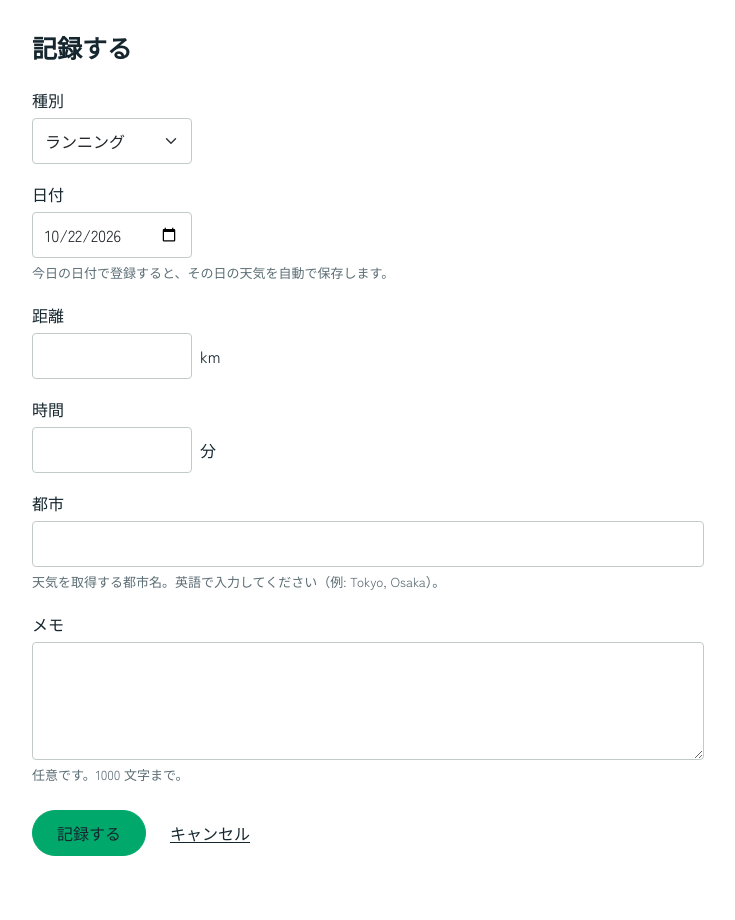
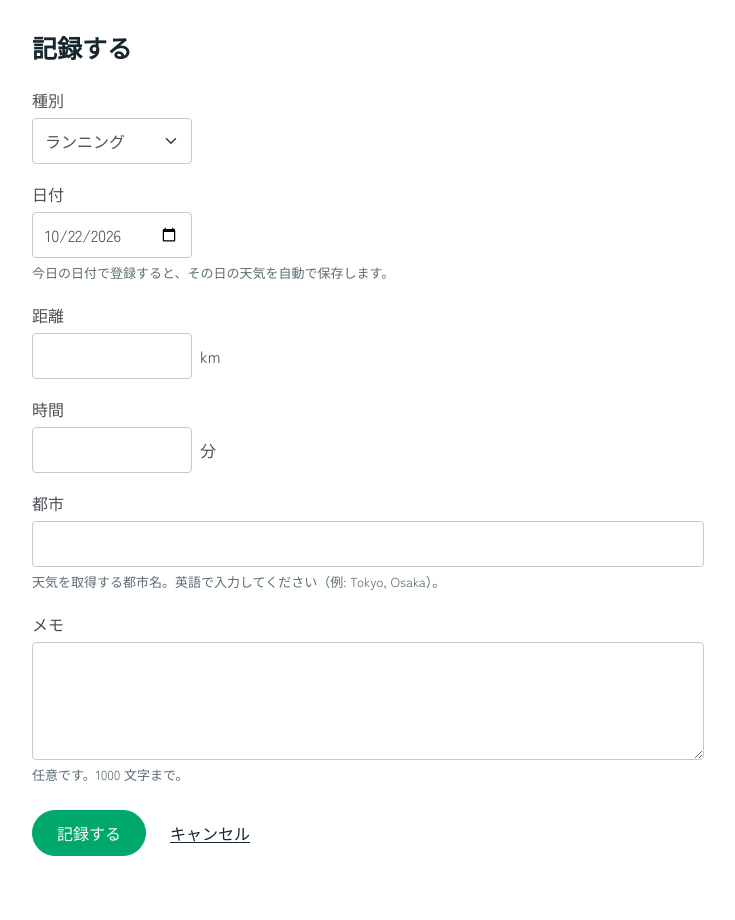
Before and after one commit to YuukiYamano/runningApp, a Django app: page /records/new/ in a window 1280 px wide. Shown: the part 60-980 px from the top of the page, without its empty margins (272-1007 px from the left). Run offline with Django 5.2, Linux system fonts and the light colour scheme; the visitor is signed in with stand-in values (Sample User, id 1).

Commit message:
CSS修正

```diff
--- a/static/css/style.css
+++ b/static/css/style.css
@@ -2,6 +2,7 @@
 :root {
   /* インク（文字・ボタン・罫線）—— 彩度のある色は使わない */
   --ink:        #15262E;
+  --text:       #4D5156;  /* 本文の文字色 */
   --ink-soft:   #5C6E75;
   --ink-faint:  #8E9C9F;
 
@@ -19,10 +20,11 @@
 
   /* 操作の色（ボタン・メッセージ）*/
   --action:       #00A86B;  /* 主ボタン・成功メッセージ */
-  --action-hover: #0DB878;  /* ホバーは明るくする（暗くするとインク文字のコントラストが下がる）*/
+  --action-hover: #009660;
   --accent:       #FF5F1F;  /* 「最初の記録をつける」（空の状態）のボタンのみ */
   --accent-hover: #FF7A45;
-  --on-accent:    var(--ink);  /* 上の 2 色の上に置く文字色。白だとコントラスト 3:1 台で足りない */
+  --on-action:    #FFFFFF;     /* 緑ボタンの文字色 */
+  --on-accent:    var(--ink);  /* オレンジの上に置く文字色。白だとコントラスト 3:1 台で足りない */
 
   --danger:     #9B2C2C;  /* 削除ボタン・警告/エラーメッセージ */
 
@@ -41,7 +43,7 @@
 body {
   font-family: "Zen Kaku Gothic New", -apple-system, "Hiragino Sans",
                "Noto Sans JP", sans-serif;
-  color: var(--ink);
+  color: var(--text);
   background: var(--paper);
   line-height: 1.75;
   font-size: 16px;
@@ -51,6 +53,11 @@ body {
 .num { font-variant-numeric: tabular-nums; }
 
 h1, h2, h3 { font-weight: 700; }
+
+/* 見出し・大きな数字は本文より濃いインク色のまま */
+h1, h2, h3,
+.detail-date, .detail-distance, .month-total,
+.record-row .distance, .weather-panel .label { color: var(--ink); }
 .page-title    { font-size: 25px; margin-bottom: var(--s5); }
 .section-title { font-size: 20px; margin-bottom: var(--s3); }
 .meta { font-size: 13px; line-height: 1.6; color: var(--ink-soft); }
@@ -76,16 +83,16 @@ h1, h2, h3 { font-weight: 700; }
   font-weight: 500;
 }
 .btn-primary {
-  --bs-btn-color: var(--on-accent);
+  --bs-btn-color: var(--on-action);
   --bs-btn-bg: var(--action);
   --bs-btn-border-color: var(--action);
-  --bs-btn-hover-color: var(--on-accent);
+  --bs-btn-hover-color: var(--on-action);
   --bs-btn-hover-bg: var(--action-hover);
   --bs-btn-hover-border-color: var(--action-hover);
-  --bs-btn-active-color: var(--on-accent);
+  --bs-btn-active-color: var(--on-action);
   --bs-btn-active-bg: var(--action-hover);
   --bs-btn-active-border-color: var(--action-hover);
-  --bs-btn-disabled-color: var(--on-accent);
+  --bs-btn-disabled-color: var(--on-action);
   --bs-btn-disabled-bg: var(--action);
   --bs-btn-disabled-border-color: var(--action);
 }
@@ -130,6 +137,7 @@ h1, h2, h3 { font-weight: 700; }
   border-color: var(--ink);
   box-shadow: 0 0 0 3px rgba(21, 38, 46, .12);
 }
+.form-control, .form-select { color: var(--text); }
 .form-label { font-weight: 500; margin-bottom: var(--s1); }
 .form-text  { color: var(--ink-soft); font-size: 13px; }
 .invalid-feedback, .form-error { color: var(--danger); font-size: 13px; display: block; }
@@ -207,9 +215,9 @@ a:hover { color: var(--ink-soft); }
   gap: 0 var(--s4);
   padding: var(--s3) var(--s4);
   text-decoration: none;
-  color: var(--ink);
+  color: var(--text);
 }
-.record-row:hover { background: var(--hover); color: var(--ink); }
+.record-row:hover { background: var(--hover); color: var(--text); }
 .record-row + .record-row { border-top: 1px solid var(--line); }
 .record-row .edge { background: var(--w-clear); border-radius: var(--r-chip); }
 /* 日付・種別と距離を 1 行目、天気と時間を 2 行目に置く */
```
